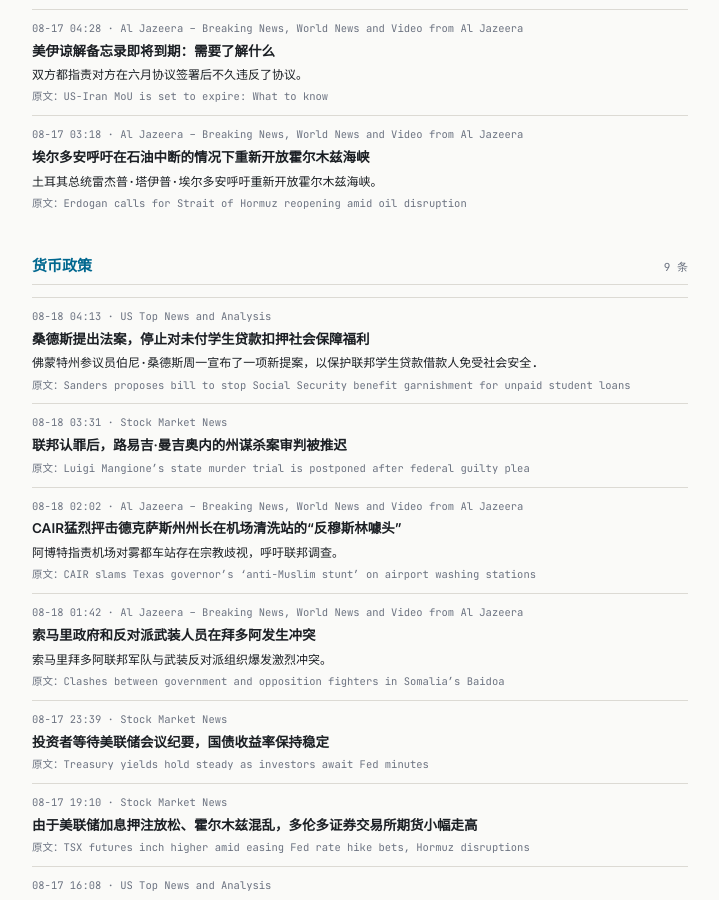
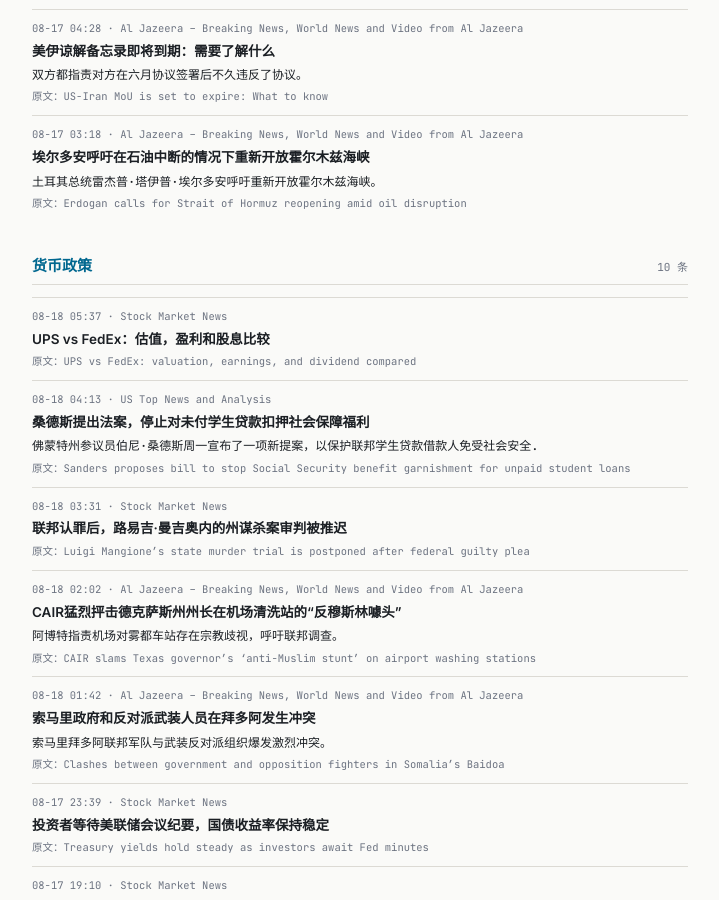
Before and after one commit to tang3super/tang3super.github.io, a Jekyll site: the page built from macro-trade/news-digest.md, in a window 1280 px wide and 900 px high, scrolled down 2627 px. Shown: the whole window, without its empty margins (280-999 px from the left). Built offline with Jekyll 4.4.1, drawn with Linux system fonts in a browser that asks for light colours; some of the changed text lies outside the part shown.

Commit message:
sync news-digest article

```diff
--- a/macro-trade/news-digest.md
+++ b/macro-trade/news-digest.md
@@ -183,6 +183,12 @@ topics:
     summary_zh: 土耳其总统雷杰普·塔伊普·埃尔多安呼吁重新开放霍尔木兹海峡。
 - name: 货币政策
   items:
+  - title: 'UPS vs FedEx: valuation, earnings, and dividend compared'
+    summary: ''
+    link: https://www.investing.com/news/stock-market-news/ups-vs-fedex-valuation-earnings-and-dividend-compared-93CH-4864024
+    source: Stock Market News
+    time: 08-18 05:37
+    title_zh: UPS vs FedEx：估值，盈利和股息比较
   - title: Sanders proposes bill to stop Social Security benefit garnishment for unpaid student loans
     summary: Sen. Bernie Sanders, I-Vermont, announced a new proposal on Monday to protect federal student loan borrowers from having their Social Securi…
     link: https://www.cnbc.com/2026/08/17/bernie-sanders-social-security-garnishment-student-loans.html
```
Also changed, not shown: other parts of macro-trade/news-digest.md (+1 -1 lines).
